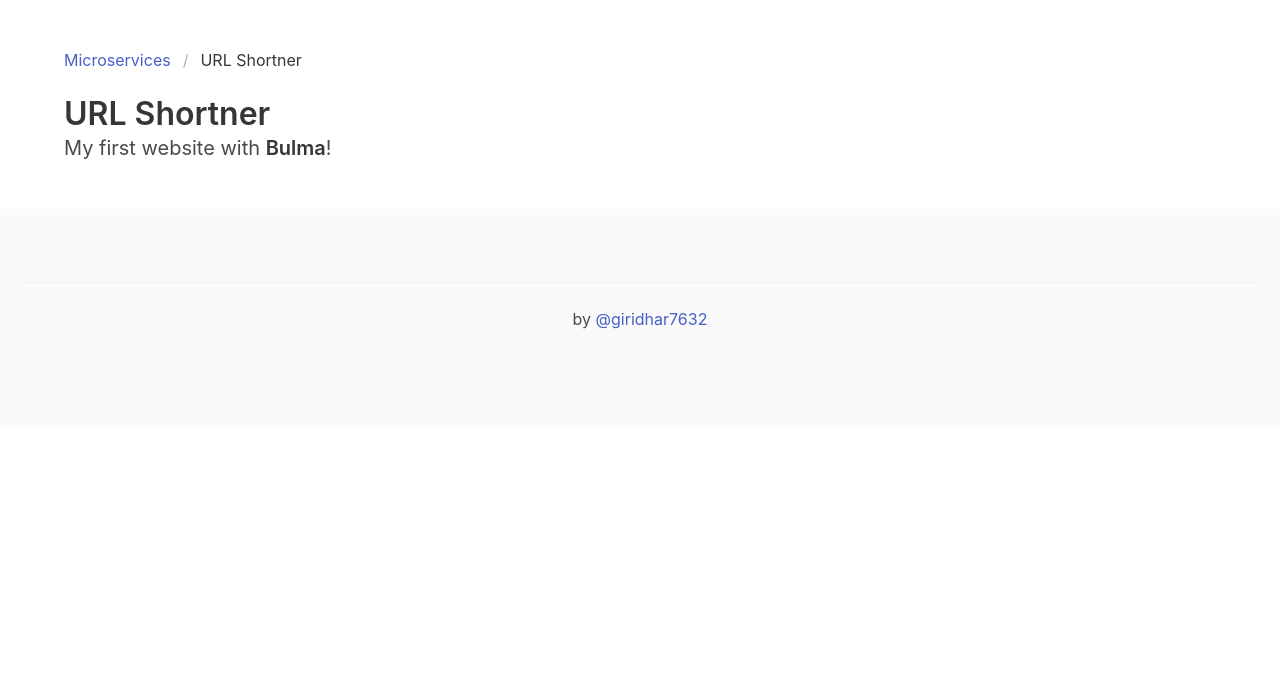
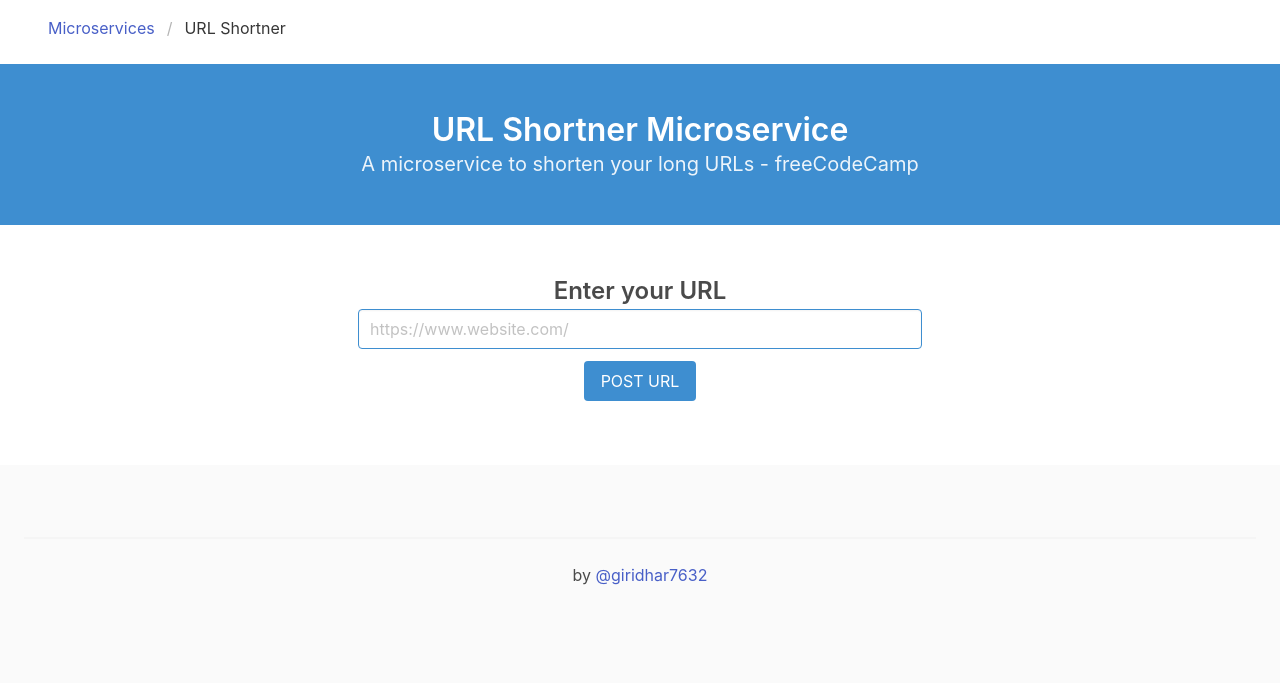
Before and after one commit to giridhar7632/Microservices, a website: page public/urlshortner/index.html in a window 1280 px wide. Drawn offline with nearby package versions, Linux system fonts and the light colour scheme.

Commit message:
url shortner

```diff
--- a/package.json
+++ b/package.json
@@ -25,10 +25,12 @@
 	},
 	"homepage": "https://github.com/giridhar7632/Microservices#readme",
 	"dependencies": {
+		"multer": "^1.4.2",
+		"body-parser": "^1.19.0",
 		"cors": "^2.8.5",
 		"dotenv": "^8.2.0",
-    "express": "^4.16.4",
-    "multer": "^1.4.2"
+		"express": "^4.17.1",
+		"mongoose": "^5.12.3"
 	},
 	"devDependencies": {
 		"nodemon": "^2.0.7"
--- a/public/urlshortner/index.html
+++ b/public/urlshortner/index.html
@@ -11,9 +11,7 @@
 	</head>
 
 	<body>
-    <section class="section">
-      <div class="container">
-        <nav class="breadcrumb" aria-label="breadcrumbs">
+		<nav class="breadcrumb pt-4 pl-6" aria-label="breadcrumbs">
 			<ul>
 				<li><a href="/">Microservices</a></li>
 				<li class="is-active">
@@ -21,8 +19,41 @@
 				</li>
 			</ul>
 		</nav>
-        <h1 class="title">URL Shortner</h1>
-        <p class="subtitle">My first website with <strong>Bulma</strong>!</p>
+		<section class="hero is-info has-text-centered mt-2">
+			<div class="hero-body">
+				<p class="title">URL Shortner Microservice</p>
+				<p class="subtitle">
+					A microservice to shorten your long URLs -
+					<a
+						href="https://www.freecodecamp.org/learn/apis-and-microservices/apis-and-microservices-projects/urlshortner-microservice"
+						>freeCodeCamp</a
+					>
+				</p>
+			</div>
+		</section>
+		<section class="section">
+			<div class="container has-text-centered">
+				<div class="mb-4">
+					<p class="is-size-4 has-text-weight-semibold">Enter your URL</p>
+					<form action="urlshortner/api/shorturl/new" method="POST">
+						<div class="field">
+							<div class="control">
+								<div class="columns is-mobile">
+									<div class="column is-half is-offset-one-quarter">
+										<input
+											class="input is-info is-normal"
+											id="url_input"
+											type="text"
+											name="url"
+											placeholder="https://www.website.com/"
+										/>
+									</div>
+								</div>
+							</div>
+						</div>
+						<input class="button is-info" type="submit" value="POST URL" />
+					</form>
+				</div>
 			</div>
 		</section>
 		<footer class="footer has-text-centered">
```
Also changed, not shown: index.js (+54 -6 lines), 2 other files. Lines whose indentation alone changed are shown as unchanged.
